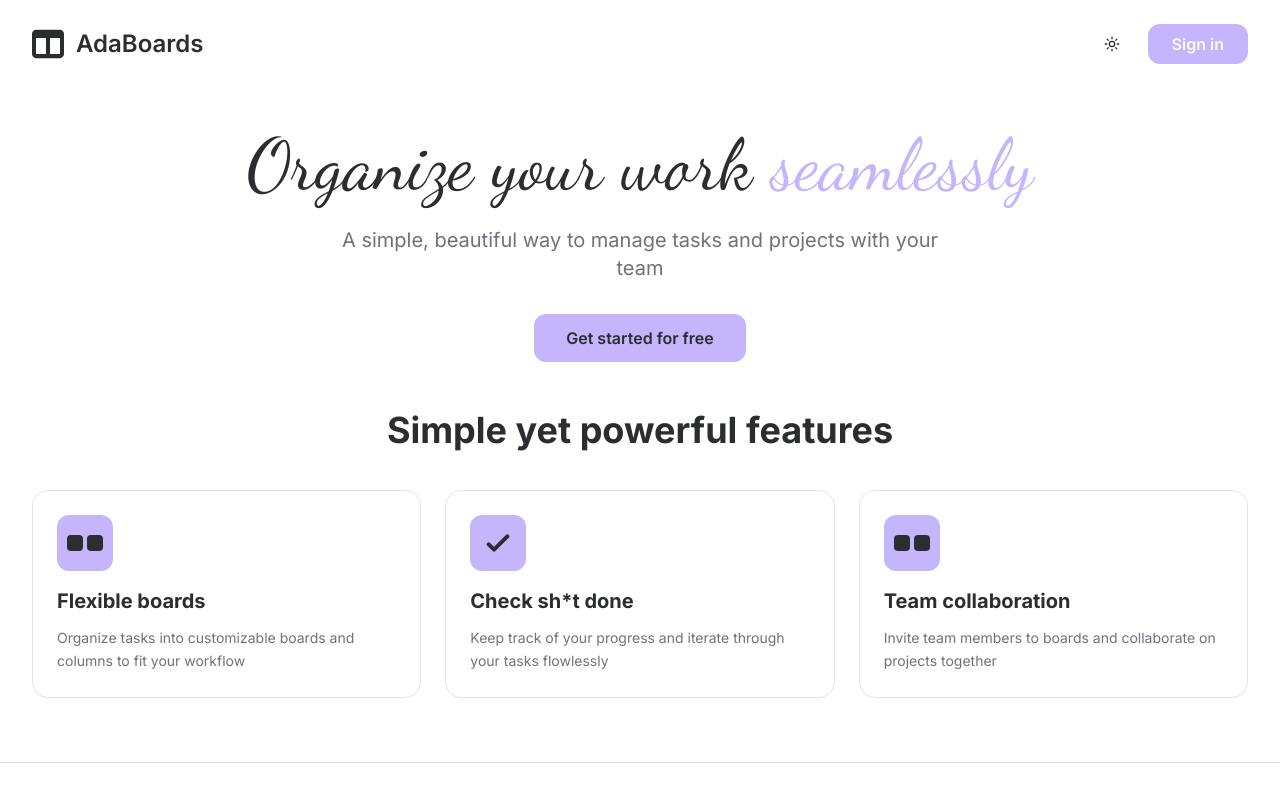
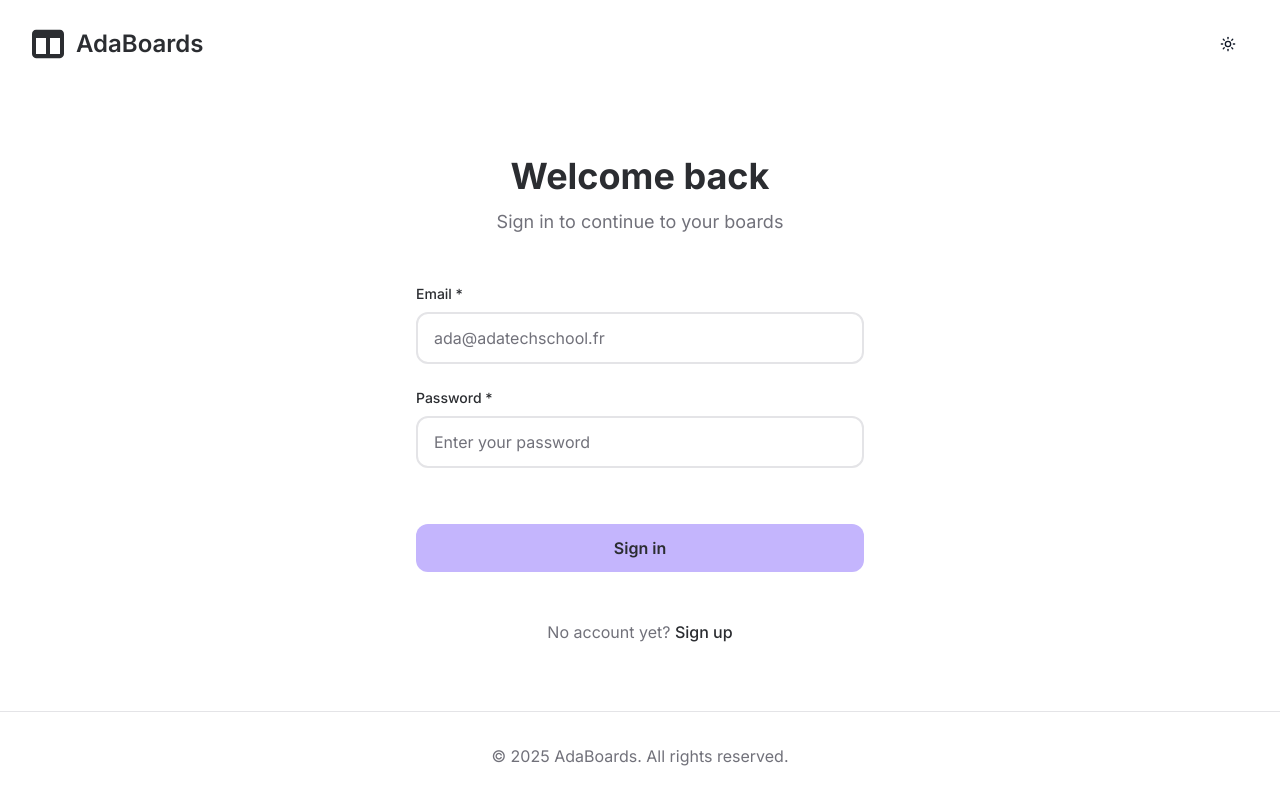
Before and after one commit to Cecile-Hirschauer/adaboards, a React (Vite) app: page /login in a window 1280 px wide. Before the commit this address led to /. Built offline with nearby package versions, Linux system fonts and the light colour scheme; no server answers.

Commit message:
day-1/ Add navigation to Login page on Sign In button click

```diff
--- a/src/App.tsx
+++ b/src/App.tsx
@@ -1,6 +1,7 @@
 import "./index.css";
 import { BrowserRouter, Routes, Route, Navigate } from "react-router-dom";
 import Landing from "./pages/Landing";
+import Login from "./pages/Login";
 import Boards from "./pages/Boards";
 import BoardView from "./pages/BoardView";
 
@@ -9,6 +10,7 @@ function App() {
     <BrowserRouter>
       <Routes>
         <Route path="/" element={<Landing />} />
+        <Route path="/login" element={<Login />} />
         <Route path="/boards" element={<Boards />} />
         <Route path="/boards/:id" element={<BoardView />} />
         <Route path="*" element={<Navigate to="/" replace />} />
--- a/src/pages/Landing.tsx
+++ b/src/pages/Landing.tsx
@@ -6,7 +6,7 @@ const Landing = () => {
   const navigate = useNavigate();
 
   const handleSignIn = () => {
-    navigate("/boards");
+    navigate("/login");
   };
 
   const handleGetStarted = () => {
```
